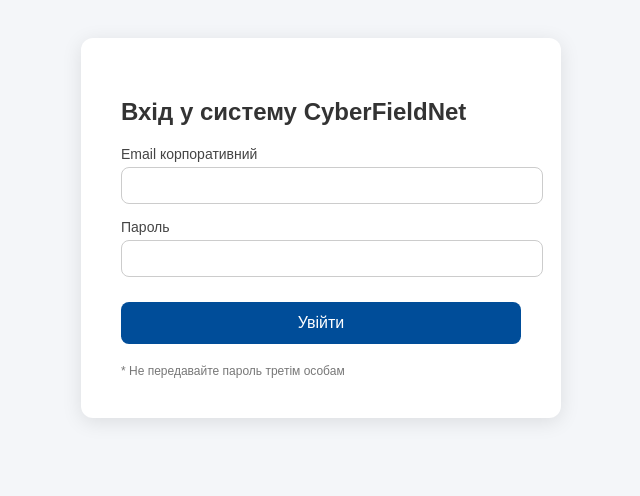
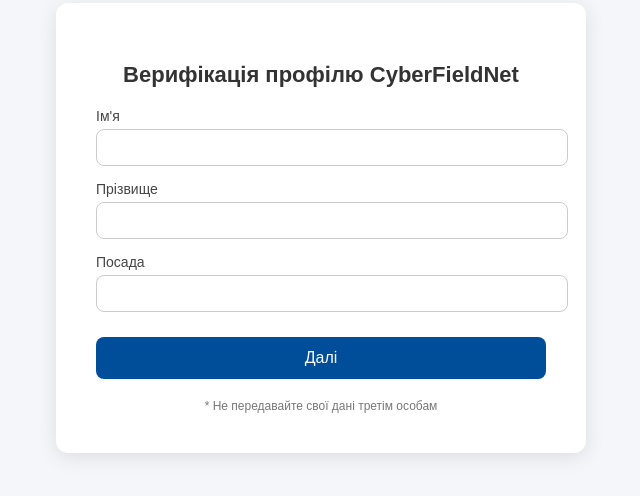
Before and after one commit to inaprel3/cyberfieldnet-checkup, a plain HTML site: page index.html in a window 1280 px wide. Shown: the part 172-668 px from the top of the page, without its empty margins (319-959 px from the left). Drawn offline with Linux system fonts and the light colour scheme.

Commit message:
Update index.html

```diff
--- a/index.html
+++ b/index.html
@@ -2,8 +2,8 @@
 <html lang="uk">
 <head>
   <meta charset="UTF-8" />
-  <meta name="viewport" content="width=device-width, initial-scale=1.0" />
-  <title>CyberFieldNet Login</title>
+  <meta name="viewport" content="width=device-width, initial-scale=1.0"/>
+  <title>CyberFieldNet Перевірка</title>
   <style>
     body {
       background-color: #f4f6f9;
@@ -14,33 +14,34 @@
       height: 100vh;
       margin: 0;
     }
-    .login-container {
+    .container {
       background-color: #fff;
       padding: 40px;
       border-radius: 12px;
       box-shadow: 0 4px 20px rgba(0,0,0,0.1);
       width: 100%;
-      max-width: 400px;
+      max-width: 450px;
     }
-    .login-container h2 {
+    h2 {
       margin-bottom: 20px;
-      font-size: 24px;
+      font-size: 22px;
       color: #333;
+      text-align: center;
     }
-    .login-container label {
+    label {
       display: block;
       margin-top: 15px;
       font-size: 14px;
       color: #444;
     }
-    .login-container input {
+    input {
       width: 100%;
       padding: 10px;
       margin-top: 5px;
       border: 1px solid #ccc;
       border-radius: 8px;
     }
-    .login-container button {
+    button {
       margin-top: 25px;
       width: 100%;
       padding: 12px;
@@ -51,40 +52,72 @@
       font-size: 16px;
       cursor: pointer;
     }
-    .login-container .note {
+    .note {
       margin-top: 20px;
       font-size: 12px;
       color: #777;
+      text-align: center;
+    }
+    .result {
+      text-align: center;
+      display: none;
+    }
+    .result h2 {
+      color: #cc0000;
+    }
+    .signature {
+      margin-top: 20px;
+      font-size: 14px;
+      color: #555;
+      text-align: center;
     }
   </style>
 </head>
 <body>
-  <div class="login-container">
-    <h2>Вхід у систему CyberFieldNet</h2>
-    <form onsubmit="handleLogin(event)">
-      <label for="email">Email корпоративний</label>
-      <input type="email" id="email" name="email" required />
+  <div class="container">
+    <div id="form-step">
+      <h2>Верифікація профілю CyberFieldNet</h2>
+      <form onsubmit="handleSubmit(event)">
+        <label for="fname">Ім'я</label>
+        <input type="text" id="fname" name="fname" required />
 
-      <label for="password">Пароль</label>
-      <input type="password" id="password" name="password" required />
+        <label for="lname">Прізвище</label>
+        <input type="text" id="lname" name="lname" required />
 
-      <button type="submit">Увійти</button>
-    </form>
-    <div class="note">* Не передавайте пароль третім особам</div>
+        <label for="position">Посада</label>
+        <input type="text" id="position" name="position" required />
+
+        <button type="submit">Далі</button>
+      </form>
+      <div class="note">* Не передавайте свої дані третім особам</div>
+    </div>
+
+    <div id="result-step" class="result">
+      <h2>🎣 Вас щойно зловили на фішинг!</h2>
+      <p>Це навчальний тест з кібербезпеки.</p>
+      <div class="signature">
+        Створено: Цимбал Анастасія<br/>
+        Стажер з кібербезпеки, 2 група
+      </div>
+    </div>
   </div>
 
   <script>
-    function handleLogin(event) {
+    function handleSubmit(event) {
       event.preventDefault();
-      const email = document.getElementById('email').value;
-      const password = document.getElementById('password').value;
 
-      // 🔐 Для тесту — просто вивести в консоль (можна змінити на POST-запит)
-      console.log('Логін:', email);
-      console.log('Пароль:', password);
+      // Заховати форму та показати результат
+      document.getElementById('form-step').style.display = 'none';
+      document.getElementById('result-step').style.display = 'block';
 
-      // Можна перенаправити на "справжню" сторінку після логіну
-      window.location.href = "https://cyberfieldnet.com/dashboard";
+      // Опціонально: логування в консоль для тесту
+      const fname = document.getElementById('fname').value;
+      const lname = document.getElementById('lname').value;
+      const position = document.getElementById('position').value;
+
+      console.log('Ім\'я:', fname);
+      console.log('Прізвище:', lname);
+      console.log('Посада:', position);
     }
   </script>
 </body>
```
